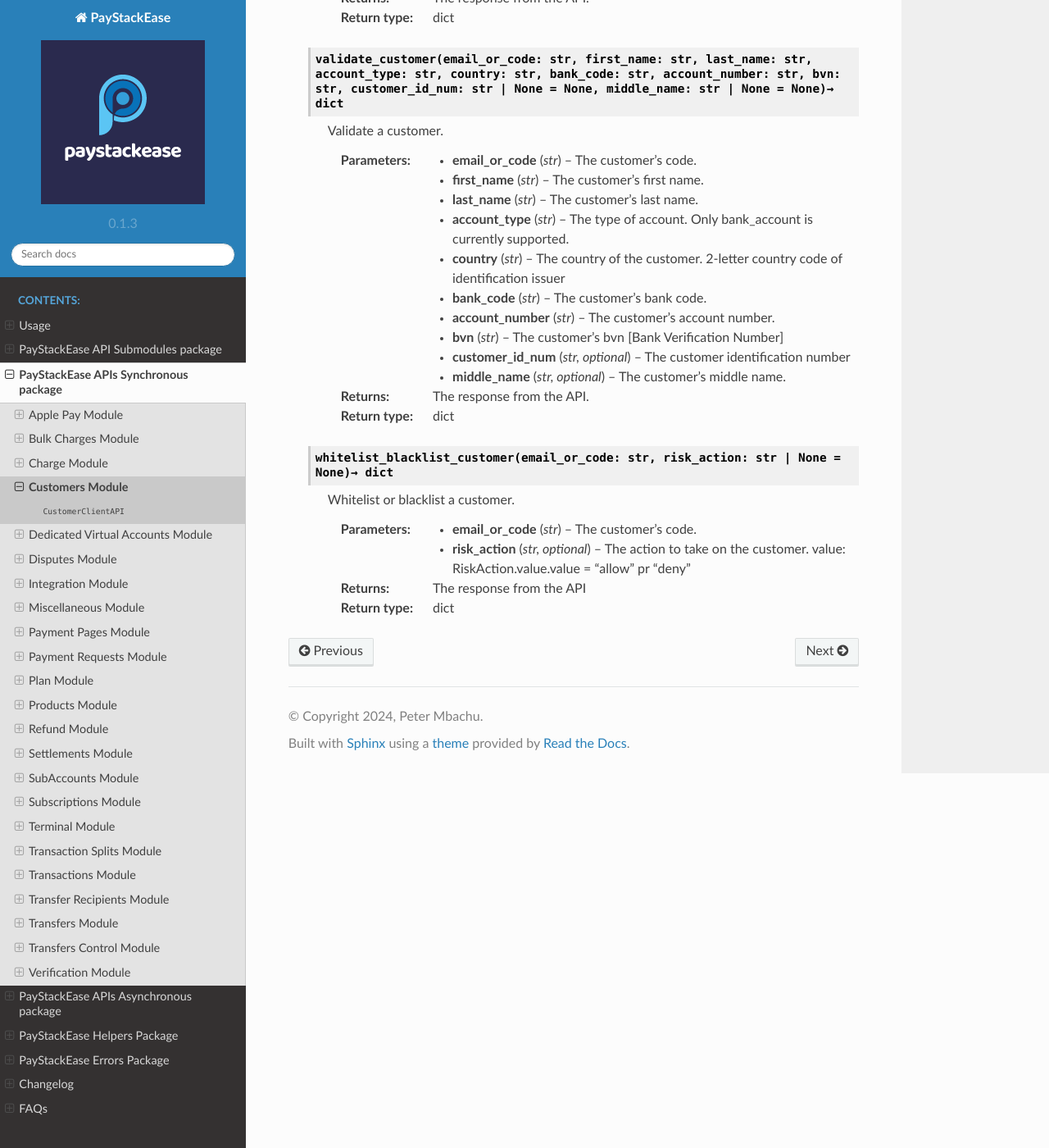
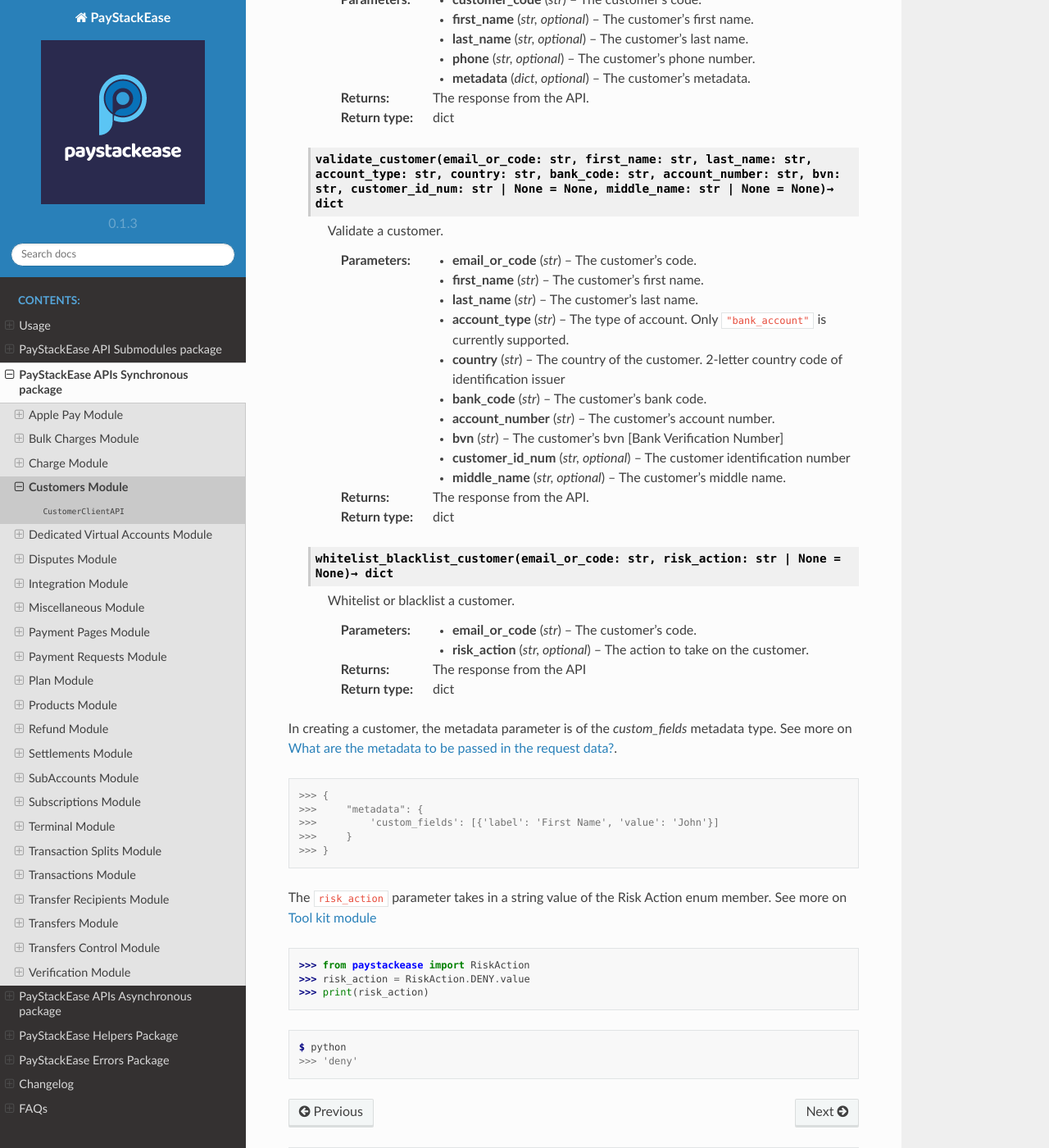
Before and after one commit to cla-bit/PayStackEase, a Sphinx documentation site: the page built from docs/source/customers.rst, in a window 1280 px wide and 1400 px high, scrolled down 1535 px. Shown: the whole window at 82% size. Built offline with Sphinx 7.4.7 and the Read the Docs theme 2.0.0, drawn with Linux system fonts in a browser that asks for light colours; some of the changed text lies outside the part shown.

Commit message:
updated the following async and sync rst files: customers

```diff
--- a/docs/source/customers.rst
+++ b/docs/source/customers.rst
@@ -4,8 +4,12 @@
 
 .. :py:currentmodule:: paystackease.apis.customers
 
+Wrapper for Paystack Customers API. The Customers API allows you to create and manage
+customers on your integration.
 
-Wrapper for Paystack Customers API. The Customers API allows you to create and manage customers on your integration.
+To access the Customers API methods, you need to call the ``customers`` instance method from ``PayStackBase``.
+
+Check example on :doc:`paystack`
 
 ----------------------------------------------------------------
 
@@ -97,7 +101,7 @@
         :type first_name: str
         :param last_name: The customer's last name.
         :type last_name: str
-        :param account_type: The type of account. Only bank_account is currently supported.
+        :param account_type: The type of account. Only ``"bank_account"`` is currently supported.
         :type account_type: str
         :param country: The country of the customer. 2-letter country code of identification issuer
         :type country: str
@@ -121,12 +125,34 @@
 
         :param email_or_code: The customer's code.
         :type email_or_code: str
-        :param risk_action: The action to take on the customer. value: RiskAction.value.value = “allow” pr “deny”
+        :param risk_action: The action to take on the customer.
         :type risk_action: str, optional
 
         :return: The response from the API
         :rtype: dict
 
 
+.. _Customer: https://paystack.com/docs/api/customer/
 
-.. _Customer: https://paystack.com/docs/api/customer/
+In creating a customer, the metadata parameter is of the `custom_fields` metadata type. See more on :doc:`metadata`.
+
+.. code-block:: console
+
+    >>> {
+    >>>     "metadata": {
+    >>>         'custom_fields': [{'label': 'First Name', 'value': 'John'}]
+    >>>     }
+    >>> }
+
+The ``risk_action`` parameter takes in a string value of the Risk Action enum member. See more on :doc:`toolkit`
+
+.. code-block:: python
+
+    >>> from paystackease import RiskAction
+    >>> risk_action = RiskAction.DENY.value
+    >>> print(risk_action)
+
+.. code-block:: console
+
+    $ python
+    >>> 'deny'
```
Also changed, not shown: other parts of docs/source/customers.rst (+4 -4 lines), docs/source/acustomers.rst (+29 -7 lines).
